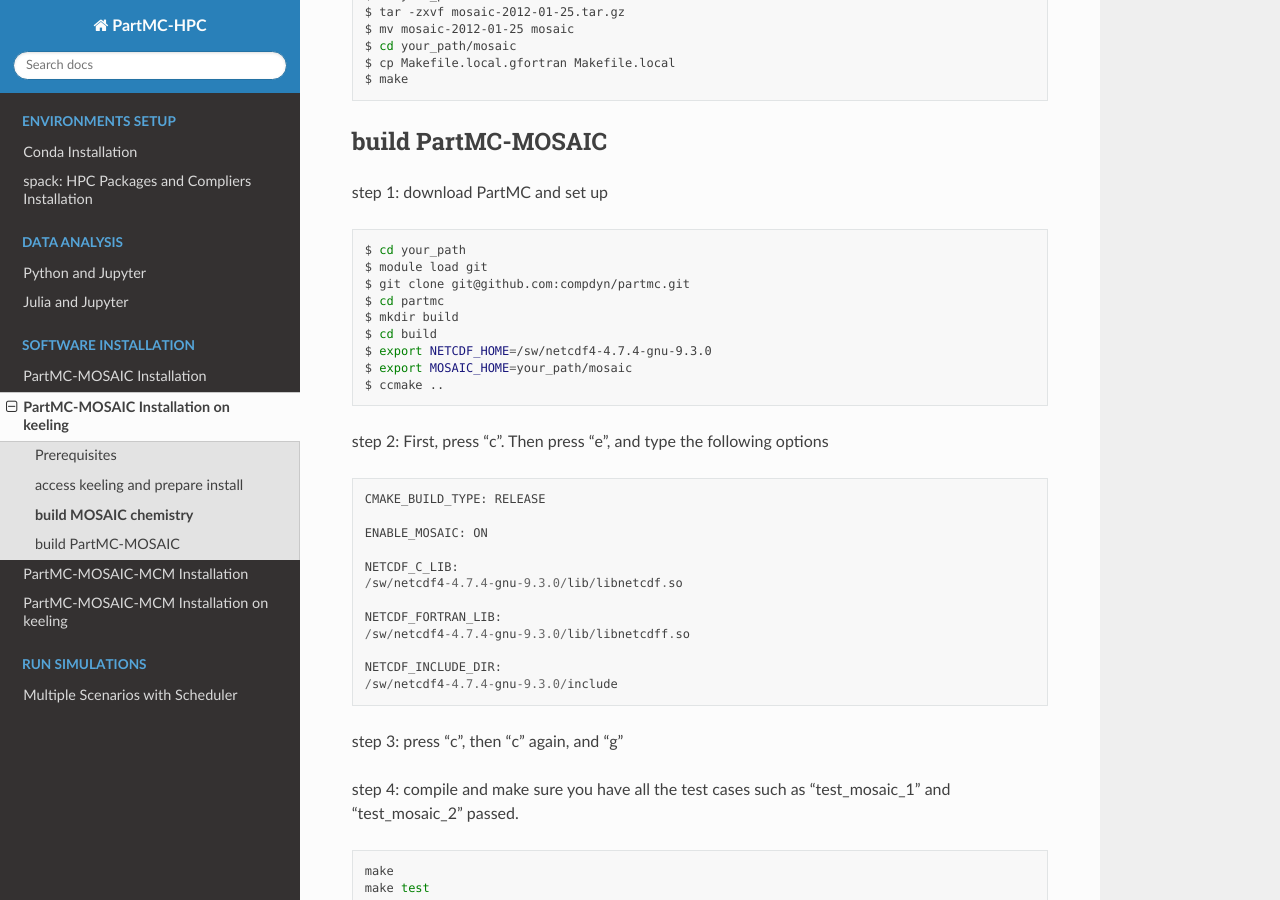
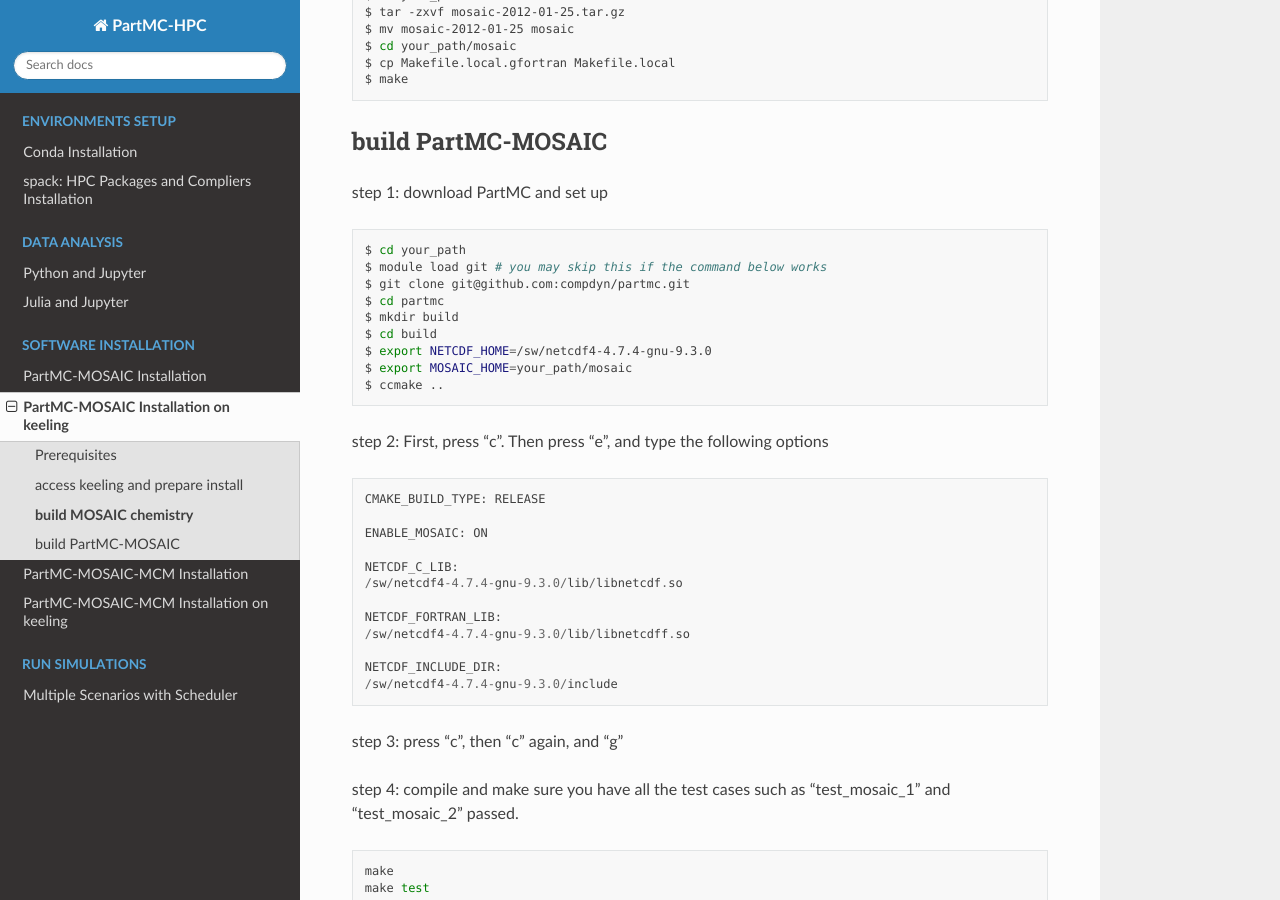
Before and after one commit to zhonghua-zheng/PartMC-HPC, a Sphinx documentation site: the page built from source/page/software_installation/partmc_mosaic_installation_keeling7.md, in a window 1280 px wide and 900 px high, scrolled down 994 px. Built offline with Sphinx 7.4.7 and the Read the Docs theme 2.0.0, drawn with Linux system fonts in a browser that asks for light colours.

Commit message:
Update partmc_mosaic_installation_keeling7.md

````diff
--- a/source/page/software_installation/partmc_mosaic_installation_keeling7.md
+++ b/source/page/software_installation/partmc_mosaic_installation_keeling7.md
@@ -55,7 +55,7 @@
 
 ```bash
 $ cd your_path
-$ module load git
+$ module load git # you may skip this if the command below works
 $ git clone git@github.com:compdyn/partmc.git
 $ cd partmc
 $ mkdir build
````
